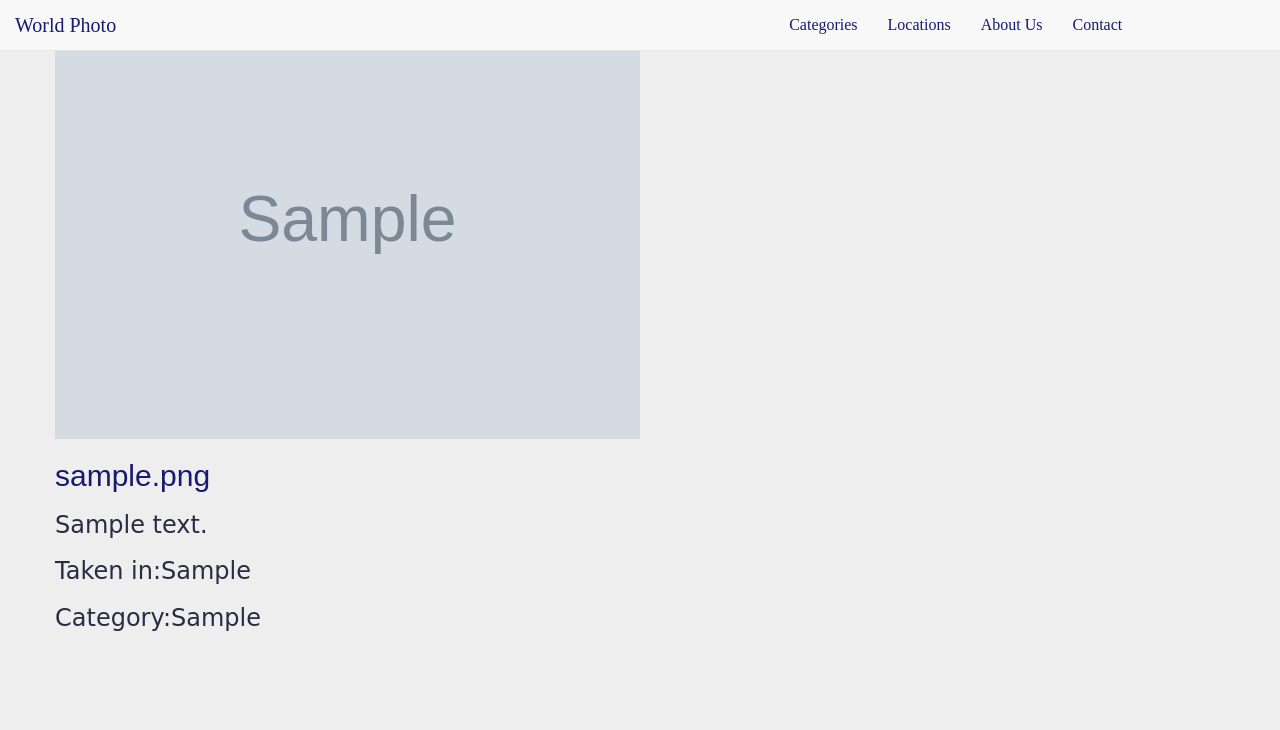
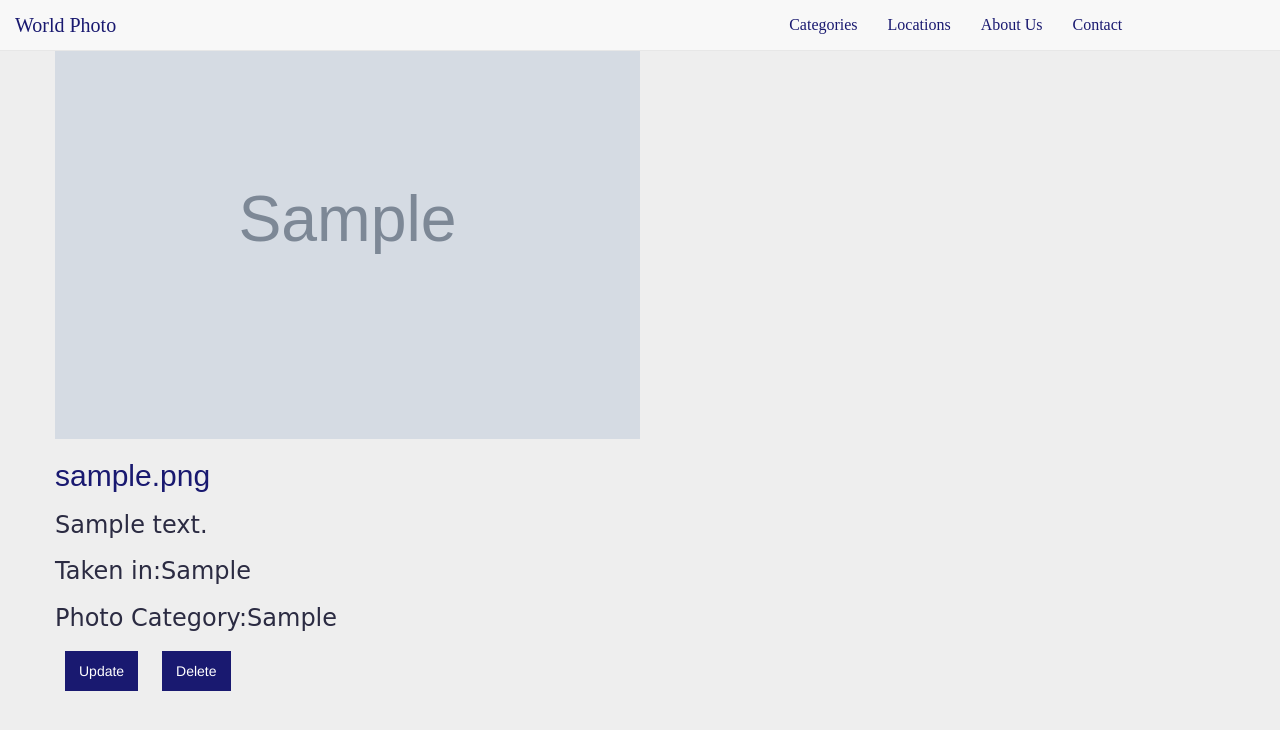
Before and after one commit to andykimchris/Unsplash, a Django app: page /image/1/delete/ in a window 1280 px wide. Shown: the top 730 px of the page. Run offline with Django 3.2, Linux system fonts and the light colour scheme; tables that the repository leaves empty hold one stand-in row (values such as "Sample post"); grey boxes marked "Sample" are stand-in pictures; some libraries are stand-ins or nearby versions; some web fonts are replaced.

Commit message:
adds delete and update button

```diff
--- a/unsplash/images/templates/images.html
+++ b/unsplash/images/templates/images.html
@@ -9,8 +9,9 @@
       <h2>{{image_id.image_name}}</h2>
         <h3>{{image_id.description}} <br></h3>
         <h3>Taken in:{{image_id.location}} <br></h3>
-        <h3>Category:{{image_id.category}} <br></h3>
-
+        <h3>Photo Category:{{image_id.category}} <br></h3>
+          <button type="button" name="button" class="btn-update"><a href="/">Update</a> </button>
+          <button type="button" name="button" class="btn-delete"><a href="{{image_id.get_delete_url}}">Delete</a></button>
     </div>
   </div>
 {% endblock %}
```
